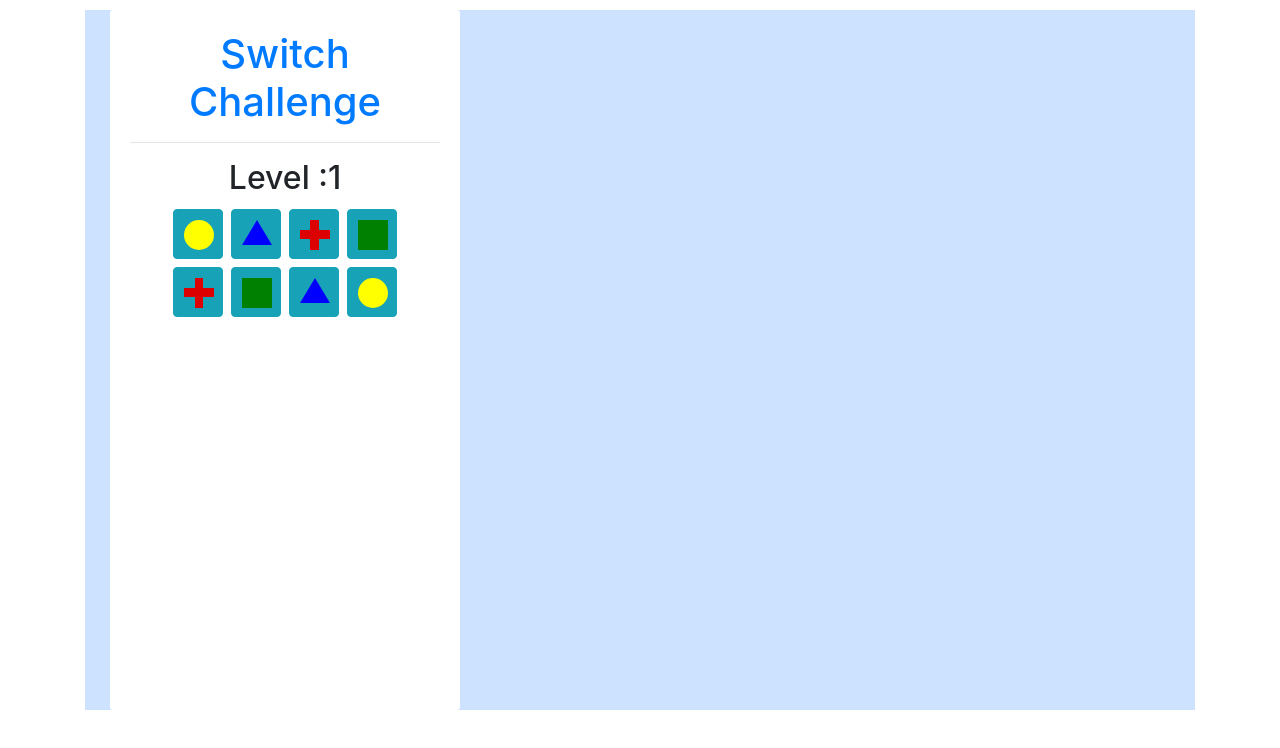
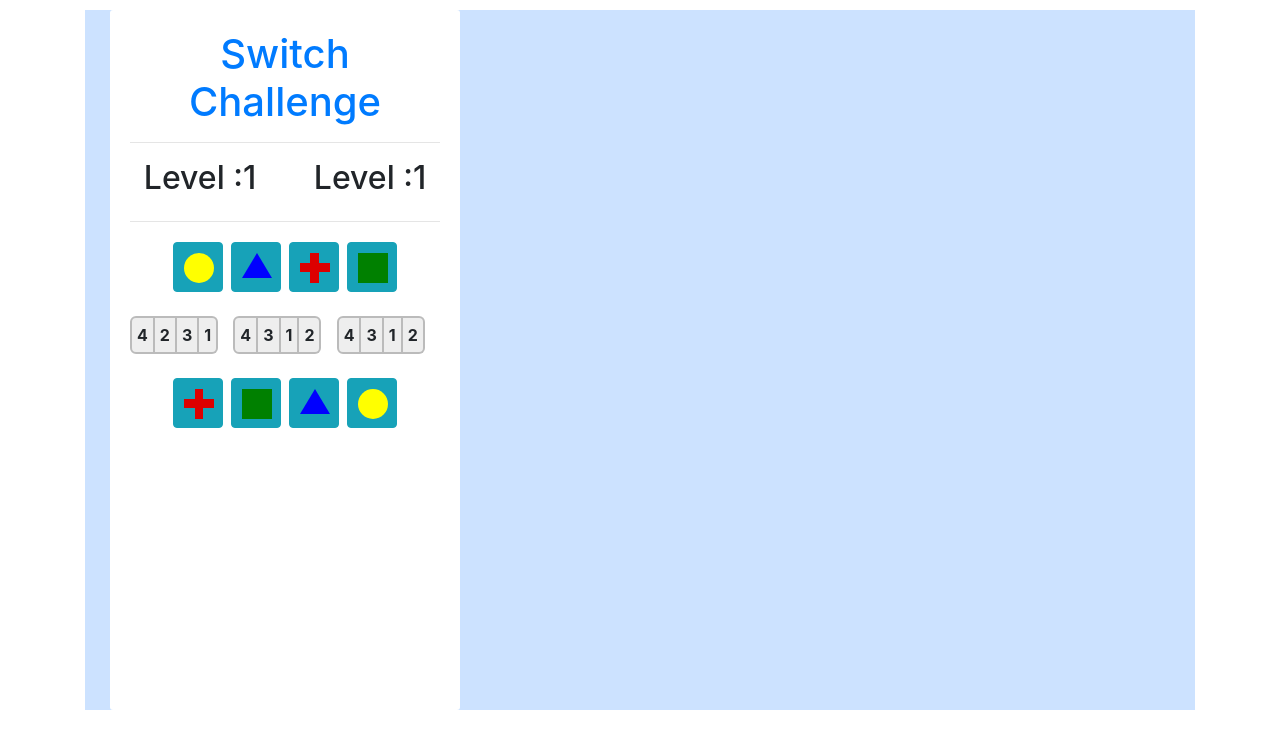
Before and after one commit to ankitzpro/angular-switch-challenge, an Angular app: page / in a window 1280 px wide. Both pictures are taken after a click on the button "Start". Shown: the top 748 px of the page. Built offline with nearby package versions, Linux system fonts and the light colour scheme.

Commit message:
3 files modified

```diff
--- a/src/app/views/game/game.component.css
+++ b/src/app/views/game/game.component.css
@@ -25,3 +25,37 @@
 .row{
   display: flex; justify-content: center;
 }
+table {
+  border-collapse: separate;
+  border-spacing: 0;
+  cursor: pointer;
+  margin-top:20px;
+  margin-bottom:20px;
+}
+table tr th,
+table tr td {
+  border-right: 2px solid #bbb;
+  border-bottom: 2px solid #bbb;
+  padding: 5px;
+}
+table tr th:first-child,
+table tr td:first-child {
+  border-left: 2px solid #bbb;
+}
+table tr th {
+  background: #eee;
+  border-top: 2px solid #bbb;
+  text-align: left;
+}
+
+/* top-left border-radius */
+table tr:first-child th:first-child {
+  border-top-left-radius: 6px;
+  border-bottom-left-radius: 6px;
+}
+
+/* top-right border-radius */
+table tr:first-child th:last-child {
+  border-top-right-radius: 6px;
+  border-bottom-right-radius: 6px;
+}
--- a/src/app/views/game/game.component.html
+++ b/src/app/views/game/game.component.html
@@ -1,15 +1,46 @@
-
-<h2>Level :{{level}}</h2>
+<div class="row">
+<div style="width:50%"><h2>Level :{{level}}</h2>
+</div>
+<div style="width:50%"><h2>Level :{{level}}</h2>
+</div>
+</div>
+<hr>
 <div class="row">
 <div *ngFor="let a of arr;let i = index" >
-  <div  style="width:50px;height:50px;padding:10px" class="btn btn-info m-1" data-toggle="tooltip" data-placement="top">
+  <div  style="width:50px;height:50px;padding:10px" class="btn btn-info m-1" >
     <div  [ngClass]="a"></div>
     </div>
 </div>
 </div>
+<div class="col-sm-12">
+<div class="row">
+  <div style="width:33.33%">
+    <table >
+      <tr (click)="selectAns(1)">
+        <th *ngFor="let x of ansar1; let d = index">{{x}}</th>
+      </tr>
+    </table>
+  </div>
+  <div style="width:33.33%">
+    <table>
+      <tr (click)="selectAns(2)">
+        <th *ngFor="let y of ansar2; let e = index">{{y}}</th>
+      </tr>
+    </table>
+  </div>
+  <div style="width:33.33%">
+    <table>
+      <tr (click)="selectAns(3)">
+        <th *ngFor="let z of ansar3; let f = index">{{z}}</th>
+      </tr>
+    </table>
+  </div>
+</div>
+
+</div>
 <div class="row">
 <div *ngFor="let b of arr2;let j = index" >
-  <div  style="width:50px;height:50px;padding:10px" class="btn btn-info m-1" data-toggle="tooltip" data-placement="top">
+  <div  style="width:50px;height:50px;padding:10px" class="btn btn-info m-1" >
     <div  [ngClass]="b"></div>
     </div>
 </div>
--- a/src/app/views/game/game.component.ts
+++ b/src/app/views/game/game.component.ts
@@ -85,4 +85,15 @@ switch(this.randpos){
   return array;
 }
 
+selectAns(ans){
+
+if(ans==this.randpos){
+console.log('correct Ans');
 }
+else{
+console.log('Wrong Ans');
+
+}
+}
+
+}
```
